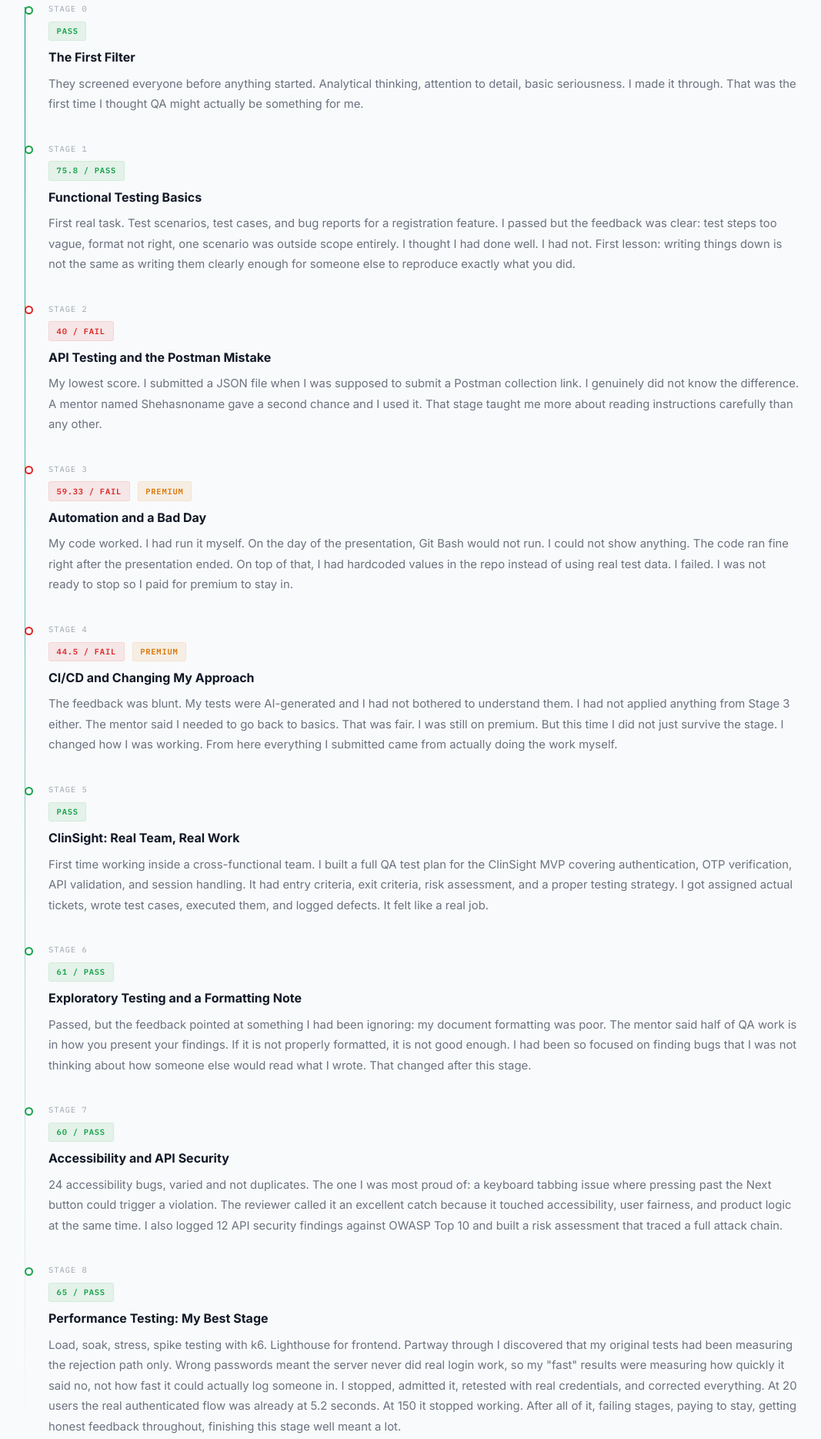
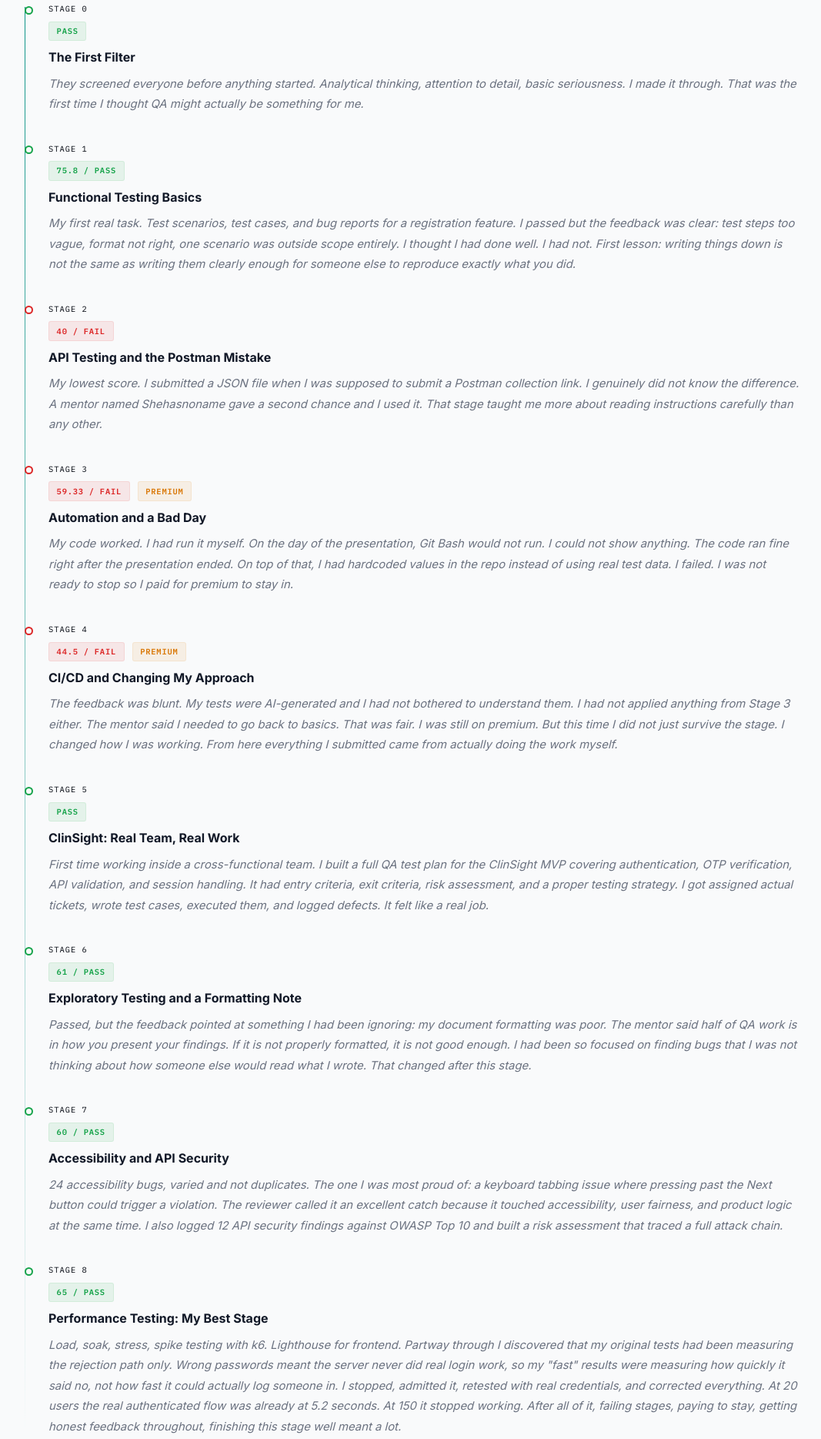
Before and after one commit to lynxqa/Lynx_Portfolio, a plain HTML site: page journey.html in a window 1280 px wide. Shown: the part 279-2148 px from the top of the page at 77% size, without its empty margins (107-1174 px from the left). Drawn offline with Linux system fonts and the light colour scheme.

Commit message:
Update portfolio site

```diff
--- a/journey.html
+++ b/journey.html
@@ -3,14 +3,14 @@
 <head>
   <meta charset="UTF-8"/>
   <meta name="viewport" content="width=device-width, initial-scale=1.0"/>
-  <title>Journey — Oluwadarasimi Olowe</title>
+  <title>Journey | Oluwadarasimi</title>
   <link rel="stylesheet" href="style.css"/>
   <script src="theme.js"></script>
 </head>
 <body>
 <nav>
   <div class="nav-inner">
-    <a href="index.html" class="logo">darasimi<span>.qa</span></a>
+    <a href="index.html" class="logo">Oluwadarasimi</a>
     <div class="nav-right">
       <ul>
         <li><a href="index.html">Home</a></li>
@@ -39,10 +39,10 @@
       <div class="tl-stage">Stage 0</div>
       <span class="verdict v-pass">Pass</span>
       <h3>The First Filter</h3>
-      <p>They screened everyone before anything started. Analytical
+      <p><em>They screened everyone before anything started. Analytical
       thinking, attention to detail, basic seriousness. I made it
       through. That was the first time I thought QA might actually
-      be something for me.</p>
+      be something for me.</em></p>
     </div>
 
     <div class="tl-item">
@@ -50,12 +50,12 @@
       <div class="tl-stage">Stage 1</div>
       <span class="verdict v-pass">75.8 / Pass</span>
       <h3>Functional Testing Basics</h3>
-      <p>First real task. Test scenarios, test cases, and bug reports
+      <p><em>My first real task. Test scenarios, test cases, and bug reports
       for a registration feature. I passed but the feedback was clear:
       test steps too vague, format not right, one scenario was outside
       scope entirely. I thought I had done well. I had not. First lesson:
       writing things down is not the same as writing them clearly enough
-      for someone else to reproduce exactly what you did.</p>
+      for someone else to reproduce exactly what you did.</em></p>
     </div>
 
     <div class="tl-item">
@@ -63,11 +63,11 @@
       <div class="tl-stage">Stage 2</div>
       <span class="verdict v-fail">40 / Fail</span>
       <h3>API Testing and the Postman Mistake</h3>
-      <p>My lowest score. I submitted a JSON file when I was supposed
+      <p><em>My lowest score. I submitted a JSON file when I was supposed
       to submit a Postman collection link. I genuinely did not know
       the difference. A mentor named Shehasnoname gave a second chance
       and I used it. That stage taught me more about reading instructions
-      carefully than any other.</p>
+      carefully than any other.</em></p>
     </div>
 
     <div class="tl-item">
@@ -76,12 +76,12 @@
       <span class="verdict v-fail">59.33 / Fail</span>
       <span class="verdict v-warn">Premium</span>
       <h3>Automation and a Bad Day</h3>
-      <p>My code worked. I had run it myself. On the day of the
+      <p><em>My code worked. I had run it myself. On the day of the
       presentation, Git Bash would not run. I could not show anything.
       The code ran fine right after the presentation ended. On top of
       that, I had hardcoded values in the repo instead of using real
       test data. I failed. I was not ready to stop so I paid for
-      premium to stay in.</p>
+      premium to stay in.</em></p>
     </div>
 
     <div class="tl-item">
@@ -90,12 +90,12 @@
       <span class="verdict v-fail">44.5 / Fail</span>
       <span class="verdict v-warn">Premium</span>
       <h3>CI/CD and Changing My Approach</h3>
-      <p>The feedback was blunt. My tests were AI-generated and I had
+      <p><em>The feedback was blunt. My tests were AI-generated and I had
       not bothered to understand them. I had not applied anything from
       Stage 3 either. The mentor said I needed to go back to basics.
       That was fair. I was still on premium. But this time I did not
       just survive the stage. I changed how I was working. From here
-      everything I submitted came from actually doing the work myself.</p>
+      everything I submitted came from actually doing the work myself.</em></p>
     </div>
 
     <div class="tl-item">
@@ -103,12 +103,12 @@
       <div class="tl-stage">Stage 5</div>
       <span class="verdict v-pass">Pass</span>
       <h3>ClinSight: Real Team, Real Work</h3>
-      <p>First time working inside a cross-functional team. I built a
+      <p><em>First time working inside a cross-functional team. I built a
       full QA test plan for the ClinSight MVP covering authentication,
       OTP verification, API validation, and session handling. It had
       entry criteria, exit criteria, risk assessment, and a proper
       testing strategy. I got assigned actual tickets, wrote test cases,
-      executed them, and logged defects. It felt like a real job.</p>
+      executed them, and logged defects. It felt like a real job.</em></p>
     </div>
 
     <div class="tl-item">
@@ -116,12 +116,12 @@
       <div class="tl-stage">Stage 6</div>
       <span class="verdict v-pass">61 / Pass</span>
       <h3>Exploratory Testing and a Formatting Note</h3>
-      <p>Passed, but the feedback pointed at something I had been
+      <p><em>Passed, but the feedback pointed at something I had been
       ignoring: my document formatting was poor. The mentor said half
       of QA work is in how you present your findings. If it is not
       properly formatted, it is not good enough. I had been so focused
       on finding bugs that I was not thinking about how someone else
-      would read what I wrote. That changed after this stage.</p>
+      would read what I wrote. That changed after this stage.</em></p>
     </div>
 
     <div class="tl-item">
@@ -129,13 +129,13 @@
       <div class="tl-stage">Stage 7</div>
       <span class="verdict v-pass">60 / Pass</span>
       <h3>Accessibility and API Security</h3>
-      <p>24 accessibility bugs, varied and not duplicates. The one I
+      <p><em>24 accessibility bugs, varied and not duplicates. The one I
       was most proud of: a keyboard tabbing issue where pressing past
       the Next button could trigger a violation. The reviewer called it
       an excellent catch because it touched accessibility, user fairness,
       and product logic at the same time. I also logged 12 API security
       findings against OWASP Top 10 and built a risk assessment that
-      traced a full attack chain.</p>
+      traced a full attack chain.</em></p>
     </div>
 
     <div class="tl-item">
@@ -143,7 +143,7 @@
       <div class="tl-stage">Stage 8</div>
       <span class="verdict v-pass">65 / Pass</span>
       <h3>Performance Testing: My Best Stage</h3>
-      <p>Load, soak, stress, spike testing with k6. Lighthouse for
+      <p><em>Load, soak, stress, spike testing with k6. Lighthouse for
       frontend. Partway through I discovered that my original tests
       had been measuring the rejection path only. Wrong passwords
       meant the server never did real login work, so my "fast" results
@@ -152,7 +152,7 @@
       real credentials, and corrected everything. At 20 users the real
       authenticated flow was already at 5.2 seconds. At 150 it stopped
       working. After all of it, failing stages, paying to stay, getting
-      honest feedback throughout, finishing this stage well meant a lot.</p>
+      honest feedback throughout, finishing this stage well meant a lot.</em></p>
     </div>
 
   </div>
--- a/style.css
+++ b/style.css
@@ -19,9 +19,10 @@
   --warn-dim:   rgba(217,119,6,0.09);
   --text:       #111827;
   --text-muted: #6b7280;
-  --text-dim:   #9ca3af;
-  --font:       'Inter', system-ui, sans-serif;
-  --mono:       'IBM Plex Mono', monospace;
+  --text-dim:   #00050e;
+  --font:       'Inter', system-ui, -apple-system, BlinkMacSystemFont, "Segoe UI", Roboto, "Helvetica Neue", Arial, sans-serif;
+  --font-family: 'Times New Roman', Times, serif;
+  --mono:       'IBM Plex Mono', 'Courier New', monospace;
   --shadow:     0 1px 3px rgba(0,0,0,0.07);
   --shadow-md:  0 4px 8px rgba(0,0,0,0.08);
 }
```
Also changed, not shown: about.html (+5 -6 lines), artifacts.html (+2 -2 lines), index.html (+5 -5 lines), plan.html (+8 -8 lines), projects.html (+6 -6 lines).
